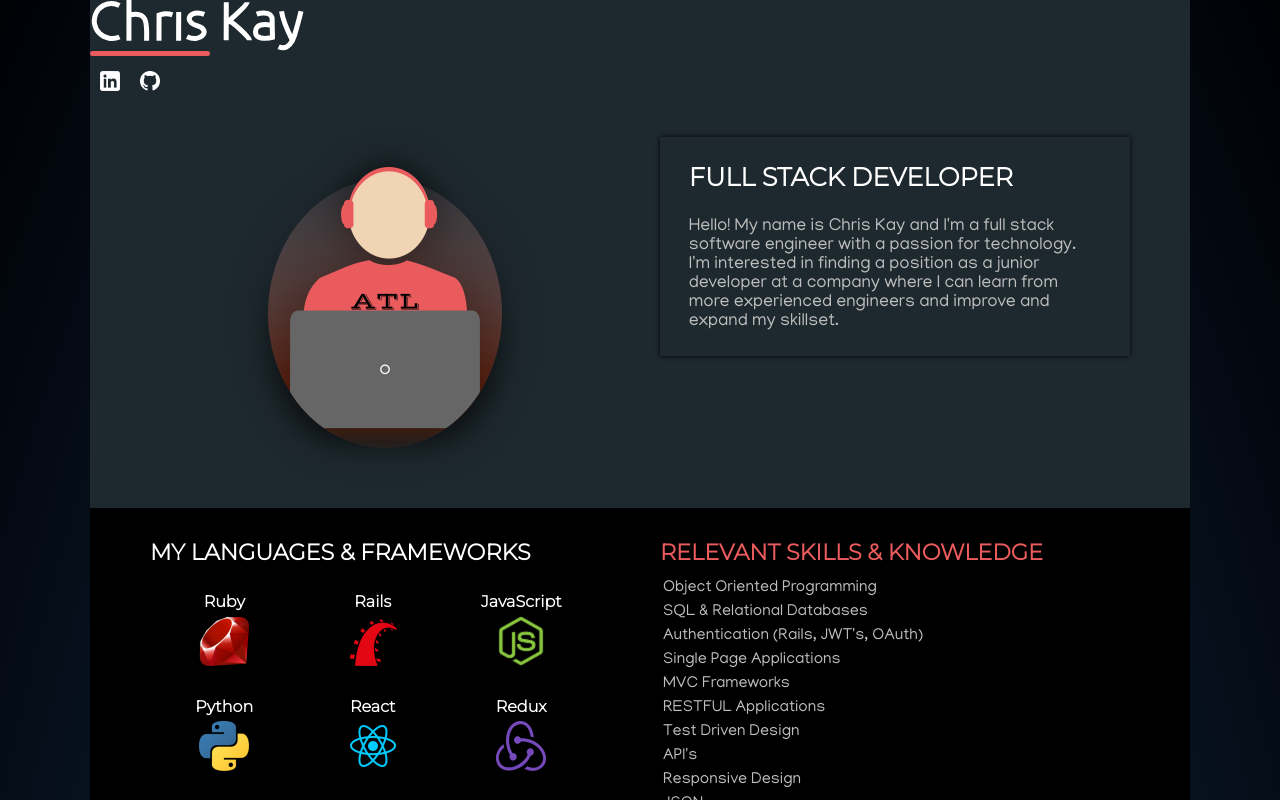
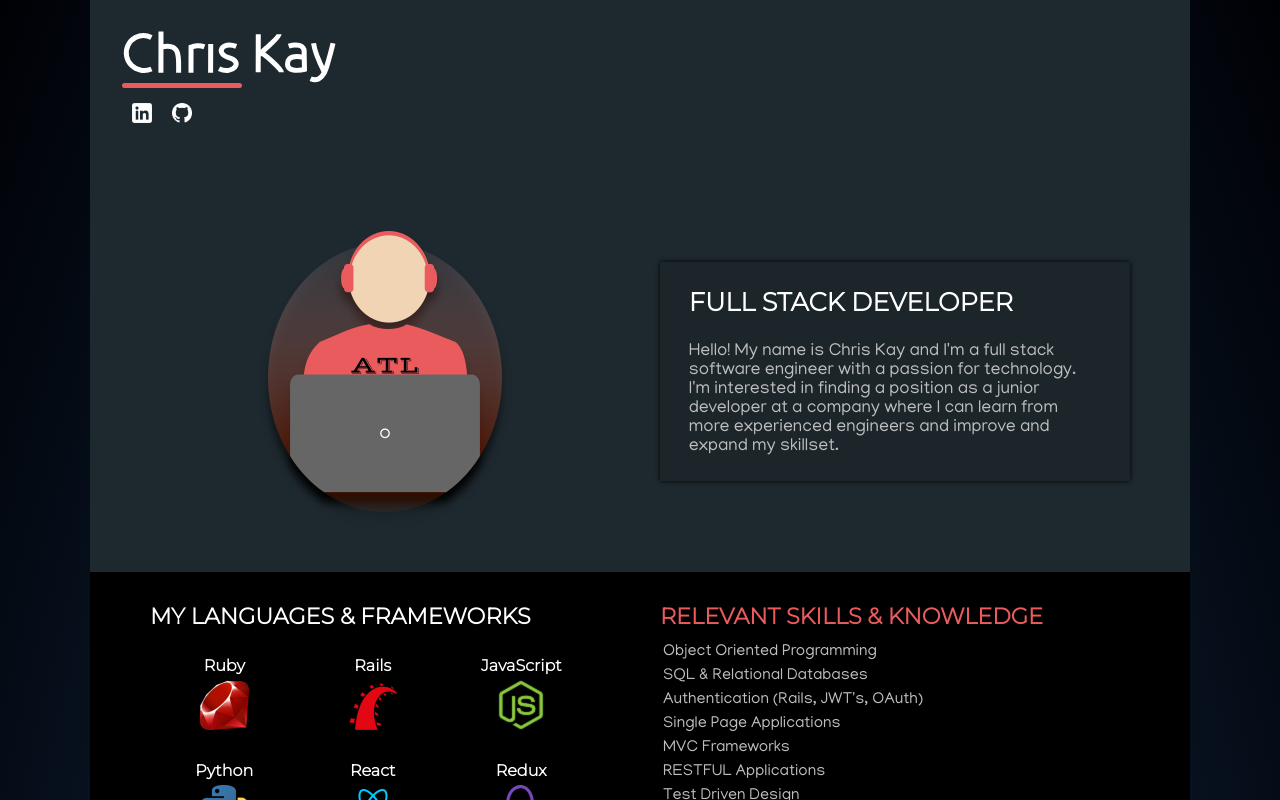
Before and after one commit to chriskay25/portfolio, a React (Create React App) app: page / in a window 1280 px wide. Shown: the top 800 px of the page. Built offline with nearby package versions, Linux system fonts and the light colour scheme.

Commit message:
Styling edits

```diff
--- a/src/App.css
+++ b/src/App.css
@@ -75,7 +75,7 @@ li {
     width: 50%;
     color: #fff;
     padding: 20px;
-    overflow: hidden;
+    overflow: visible;
 }
 
 /* INTRO */
@@ -86,6 +86,11 @@ li {
     flex-wrap: wrap;
     padding: 10px 40px;
     height: 100%;
+    overflow: visible;
+}
+
+.name {
+    padding: 2rem;
 }
 
 .underline {
@@ -101,28 +106,37 @@ li {
     justify-content: center;
     margin: 30px 0;
     object-fit: scale-down;
-    filter: drop-shadow(0px 5px 20px black);
+    filter: drop-shadow(0px 1px 1px black);
+    animation: avatar 2.5s linear 3s forwards;
 }
 
-.intro-description {
+.avatar:hover {
+    filter: drop-shadow(0px 25px 35px black);
+}
+
+@keyframes avatar {
+    from {filter: drop-shadow(0px 1px 1px black);}
+    to {filter: drop-shadow(0px 10px 5px black);}
+}
+
+.description-container {
     height: 100%;
     display: flex;
     flex-direction: column;
     justify-content: center;
     width: 100%;
     max-width: 600px;
-    /* border: solid white 3px; */
+
 }
 
-.description-container {
+.intro-description {
     padding: 1.5rem 1.8rem 0;
-    /* box-shadow: 0px 5px 20px black; */
-    animation: rise 3s ease .5s forwards;
+    animation: rise 2s ease 2.2s forwards;
 }
 
 @keyframes rise {
-    from {box-shadow: 0px 0px 0px rgba(0, 0, 0, 0);}
-    to {box-shadow: 0px 0px 5px rgb(0, 0, 0);}
+    from {box-shadow: 0px 0px 0px rgba(0, 0, 0, 0); background-color:rgba(0, 0, 0, 0);}
+    to {box-shadow: 0px 0px 5px rgb(0, 0, 0); background-color:rgba(0, 0, 0, 0.11);}
 }
 
 .intro-description h2 {
@@ -413,6 +427,22 @@ text {
   100% {stroke-dashoffset: 442; stroke-width: 1; stroke: #fff;}
 }
 
+.letteri {
+    stroke: #fff;
+    fill: transparent;
+    stroke-width: .4;
+    stroke-dasharray: 456.9312744140625;
+    stroke-dashoffset: 456.9312744140625;
+    animation: letter-i 2.6s linear 1s forwards;
+}
+
+@keyframes letter-i {
+    0% {stroke-dashoffset: 457;}
+    50% {stroke-dashoffset: 456;}
+    75% {stroke-dashoffset: 455;}
+    100% {stroke-dashoffset: 452;}
+}
+
 @media screen and (max-width: 650px) {
     .column {
         width: 100%;
```
Lines whose indentation alone changed are shown as unchanged.
